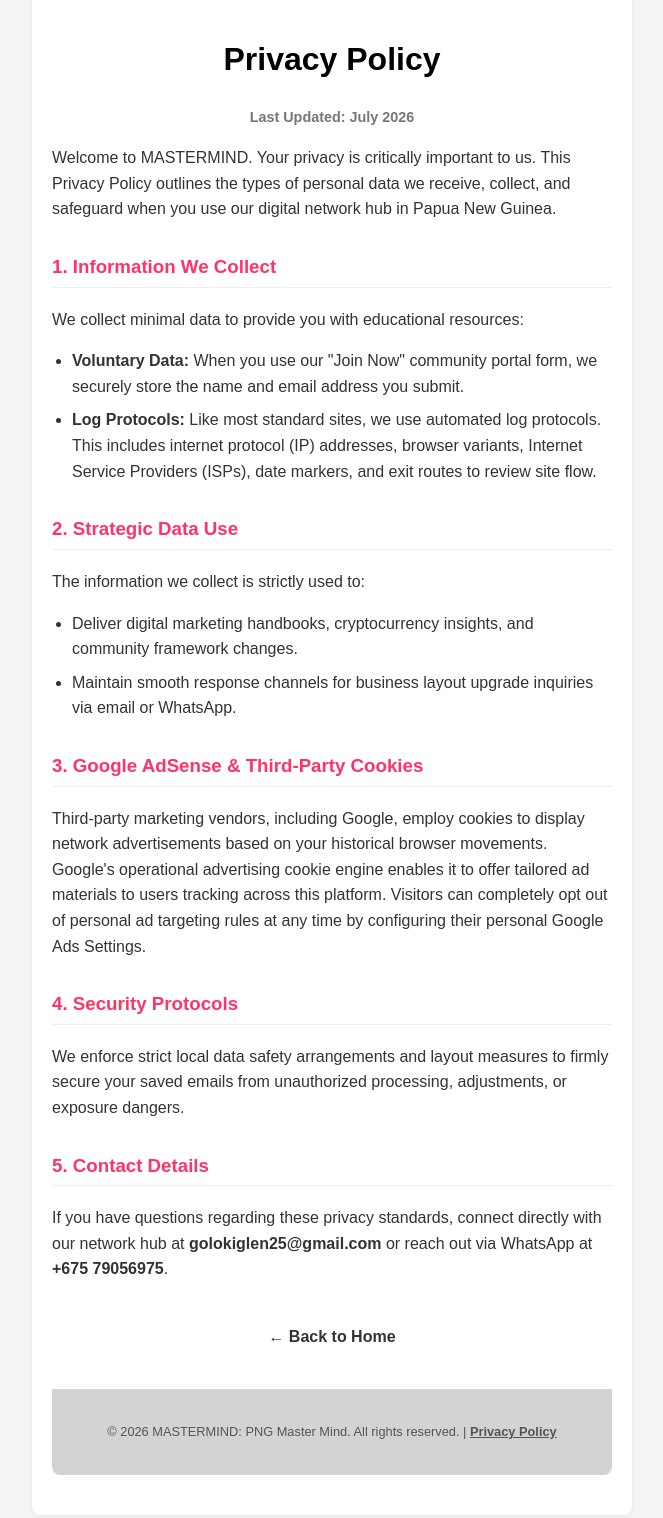
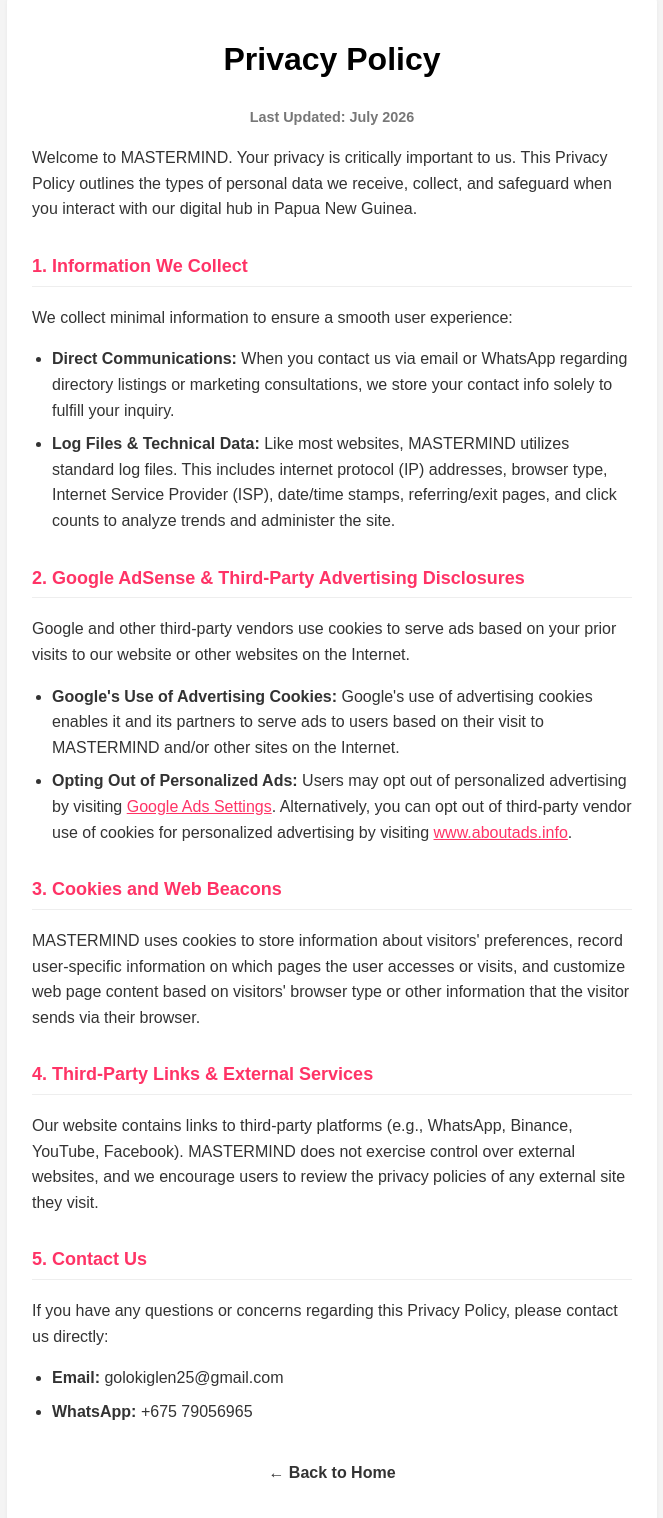
Before and after one commit to mastermind2026-hub/Mastermind-PNG, a plain HTML site: page privacy.html in a window 1280 px wide. Shown: the part 187-1705 px from the top of the page, without its empty margins (308-971 px from the left). Drawn offline with Linux system fonts and the light colour scheme.

Commit message:
Update privacy.html

```diff
--- a/privacy.html
+++ b/privacy.html
@@ -6,20 +6,20 @@
     <title>Privacy Policy | MASTERMIND</title>
     <style>
         body { margin: 0; font-family: sans-serif; line-height: 1.6; padding: 20px; background-color: #f4f4f4; color: #333; }
-        header { padding: 20px 0; text-align: center; background: #fff; margin-bottom: 20px; }
+        header { padding: 20px 0; text-align: center; background: #fff; margin-bottom: 20px; border-radius: 8px; }
         nav { display: flex; gap: 15px; justify-content: center; flex-wrap: wrap; margin-top: 10px; font-size: 14px; }
         a { text-decoration: none; color: inherit; }
-        .content { max-width: 600px; margin: auto; background: white; padding: 40px 20px; border-radius: 8px; text-align: left; box-shadow: 0 2px 4px rgba(0,0,0,0.05); box-sizing: border-box; }
+        .content { max-width: 650px; margin: auto; background: white; padding: 40px 25px; border-radius: 8px; text-align: left; box-shadow: 0 2px 4px rgba(0,0,0,0.05); box-sizing: border-box; }
         h1 { text-align: center; margin-top: 0; color: #000; }
-        h3 { color: #ff3366; margin-top: 30px; border-bottom: 1px solid #eee; padding-bottom: 5px; }
+        h3 { color: #ff3366; margin-top: 30px; border-bottom: 1px solid #eee; padding-bottom: 5px; font-size: 18px; }
         ul { padding-left: 20px; }
         li { margin-bottom: 8px; }
-        .footer { background: #d3d3d3; padding: 20px; text-align: center; font-size: 0.8em; color: #555; margin-top: 40px; border-radius: 0 0 8px 8px; }
+        .footer { background: #d3d3d3; padding: 20px; text-align: center; font-size: 0.8em; color: #555; margin-top: 40px; border-radius: 8px; }
     </style>
 </head>
 <body>
 
-    <!-- MASTER HEADER ROUTING MATCHING THE HOME PAGE -->
+    <!-- MASTER HEADER ROUTING -->
     <header>
         <h2>MASTERMIND</h2>
         <nav>
@@ -35,40 +35,43 @@
         <h1>Privacy Policy</h1>
         <p style="text-align: center; color: #777; font-size: 0.9em;"><strong>Last Updated: July 2026</strong></p>
 
-        <p>Welcome to MASTERMIND. Your privacy is critically important to us. This Privacy Policy outlines the types of personal data we receive, collect, and safeguard when you use our digital network hub in Papua New Guinea.</p>
+        <p>Welcome to MASTERMIND. Your privacy is critically important to us. This Privacy Policy outlines the types of personal data we receive, collect, and safeguard when you interact with our digital hub in Papua New Guinea.</p>
 
         <h3>1. Information We Collect</h3>
-        <p>We collect minimal data to provide you with educational resources:</p>
+        <p>We collect minimal information to ensure a smooth user experience:</p>
         <ul>
-            <li><strong>Voluntary Data:</strong> When you use our "Join Now" community portal form, we securely store the name and email address you submit.</li>
-            <li><strong>Log Protocols:</strong> Like most standard sites, we use automated log protocols. This includes internet protocol (IP) addresses, browser variants, Internet Service Providers (ISPs), date markers, and exit routes to review site flow.</li>
+            <li><strong>Direct Communications:</strong> When you contact us via email or WhatsApp regarding directory listings or marketing consultations, we store your contact info solely to fulfill your inquiry.</li>
+            <li><strong>Log Files &amp; Technical Data:</strong> Like most websites, MASTERMIND utilizes standard log files. This includes internet protocol (IP) addresses, browser type, Internet Service Provider (ISP), date/time stamps, referring/exit pages, and click counts to analyze trends and administer the site.</li>
         </ul>
 
-        <h3>2. Strategic Data Use</h3>
-        <p>The information we collect is strictly used to:</p>
+        <h3>2. Google AdSense &amp; Third-Party Advertising Disclosures</h3>
+        <p>Google and other third-party vendors use cookies to serve ads based on your prior visits to our website or other websites on the Internet.</p>
         <ul>
-            <li>Deliver digital marketing handbooks, cryptocurrency insights, and community framework changes.</li>
-            <li>Maintain smooth response channels for business layout upgrade inquiries via email or WhatsApp.</li>
+            <li><strong>Google's Use of Advertising Cookies:</strong> Google's use of advertising cookies enables it and its partners to serve ads to users based on their visit to MASTERMIND and/or other sites on the Internet.</li>
+            <li><strong>Opting Out of Personalized Ads:</strong> Users may opt out of personalized advertising by visiting <a href="https://www.google.com/settings/ads" target="_blank" style="color: #ff3366; text-decoration: underline;">Google Ads Settings</a>. Alternatively, you can opt out of third-party vendor use of cookies for personalized advertising by visiting <a href="http://www.aboutads.info/choices/" target="_blank" style="color: #ff3366; text-decoration: underline;">www.aboutads.info</a>.</li>
         </ul>
 
-        <h3>3. Google AdSense & Third-Party Cookies</h3>
-        <p>Third-party marketing vendors, including Google, employ cookies to display network advertisements based on your historical browser movements. Google's operational advertising cookie engine enables it to offer tailored ad materials to users tracking across this platform. Visitors can completely opt out of personal ad targeting rules at any time by configuring their personal Google Ads Settings.</p>
+        <h3>3. Cookies and Web Beacons</h3>
+        <p>MASTERMIND uses cookies to store information about visitors' preferences, record user-specific information on which pages the user accesses or visits, and customize web page content based on visitors' browser type or other information that the visitor sends via their browser.</p>
 
-        <h3>4. Security Protocols</h3>
-        <p>We enforce strict local data safety arrangements and layout measures to firmly secure your saved emails from unauthorized processing, adjustments, or exposure dangers.</p>
+        <h3>4. Third-Party Links &amp; External Services</h3>
+        <p>Our website contains links to third-party platforms (e.g., WhatsApp, Binance, YouTube, Facebook). MASTERMIND does not exercise control over external websites, and we encourage users to review the privacy policies of any external site they visit.</p>
 
-        <h3>5. Contact Details</h3>
-        <p>If you have questions regarding these privacy standards, connect directly with our network hub at <strong>golokiglen25@gmail.com</strong> or reach out via WhatsApp at <strong>+675 79056975</strong>.</p>
+        <h3>5. Contact Us</h3>
+        <p>If you have any questions or concerns regarding this Privacy Policy, please contact us directly:</p>
+        <ul>
+            <li><strong>Email:</strong> golokiglen25@gmail.com</li>
+            <li><strong>WhatsApp:</strong> +675 79056965</li>
+        </ul>
 
-        <br>
-        <div style="text-align: center;">
+        <div style="text-align: center; margin-top: 35px;">
             <a href="index.html" style="font-weight: bold; color: #333;">← Back to Home</a>
         </div>
+    </div>
 
-        <!-- COMPLIANT FOOTER MATCHING THE HUB SYSTEM -->
-        <div class="footer">
-            <p>© 2026 MASTERMIND: PNG Master Mind. All rights reserved. | <a href="privacy.html" style="text-decoration: underline; color: #555; font-weight: bold;">Privacy Policy</a></p>
-        </div>
+    <!-- COMPLIANT FOOTER -->
+    <div class="footer" style="max-width: 650px; margin: 20px auto 0 auto;">
+        <p>© 2026 MASTERMIND: PNG Master Mind. All rights reserved. | <a href="privacy.html" style="text-decoration: underline; color: #555; font-weight: bold;">Privacy Policy</a></p>
     </div>
 
 </body>
```
